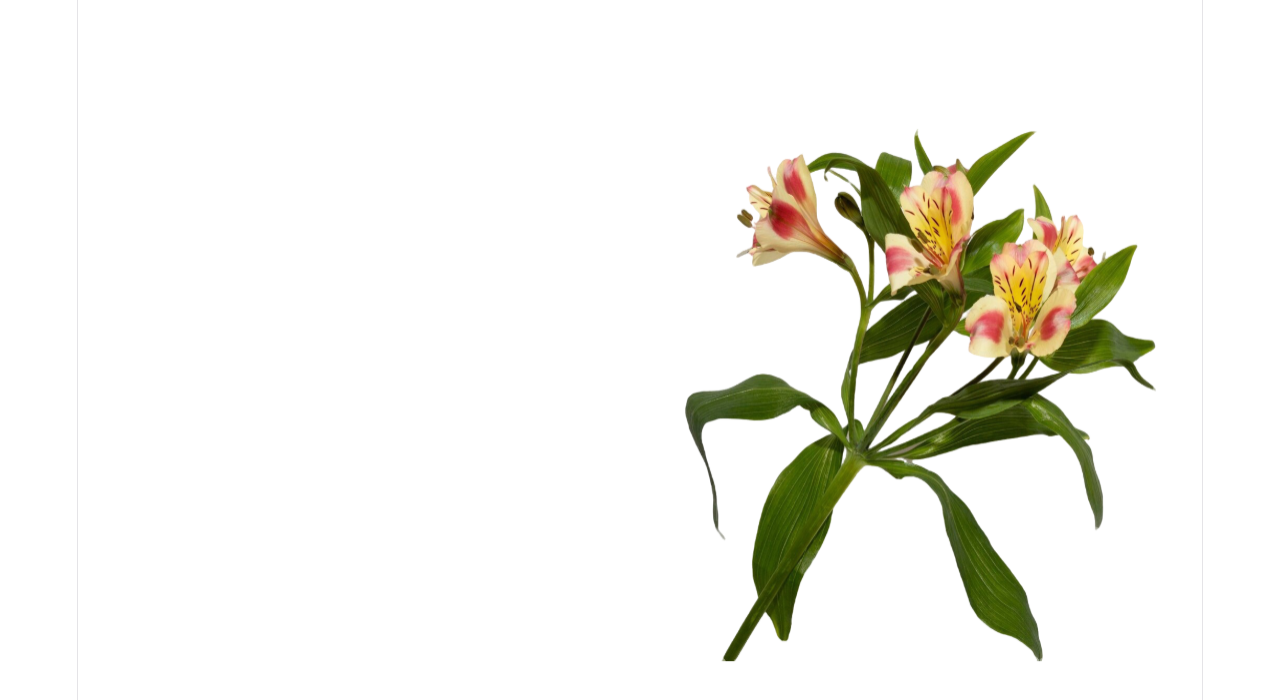
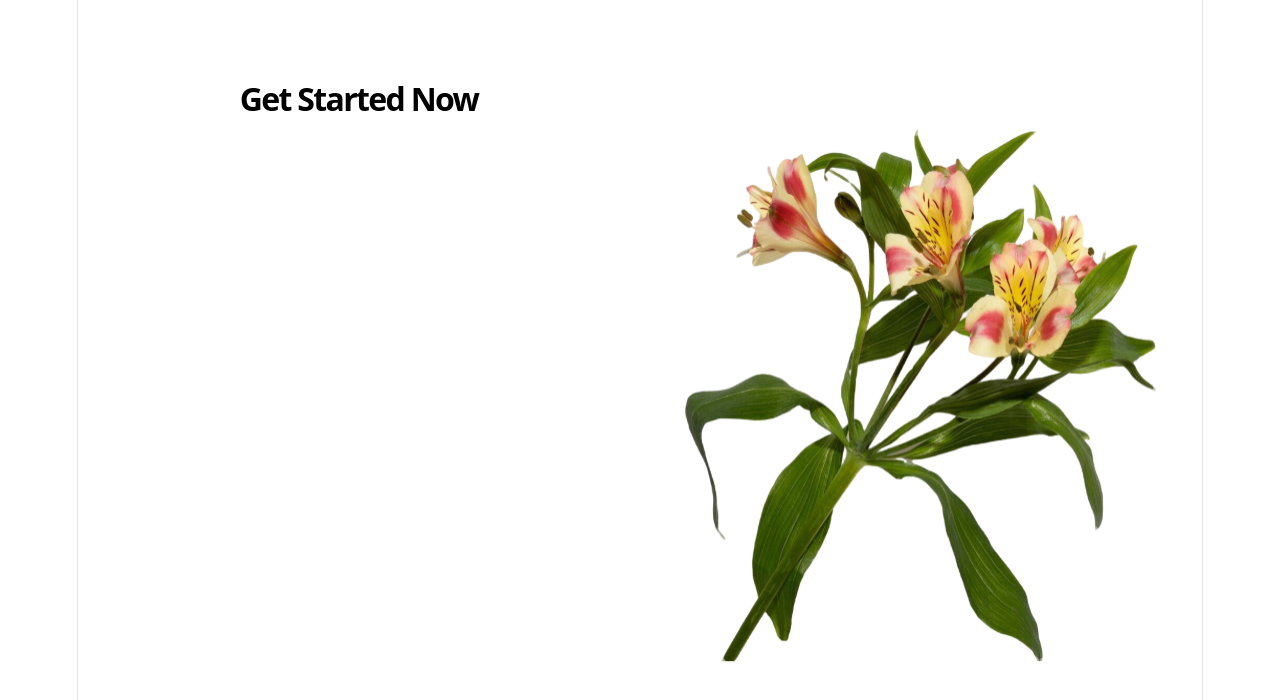
Before and after one commit to ariateangeh-create/appdev1-final-practical-exam, a React (Vite) app: page / in a window 1280 px wide. Shown: the top 700 px of the page. Built offline with nearby package versions, Linux system fonts and the light colour scheme.

Commit message:
Add Sign Up page title

```diff
--- a/src/SignUp.jsx
+++ b/src/SignUp.jsx
@@ -6,7 +6,9 @@ function SignUp() {
   return (
     <main className={styles.page}>
       <section className={styles.leftSection}>
-        {/* Sign Up content will be added here later */}
+        <div className={styles.formContainer}>
+          <h1 className={styles.title}>Get Started Now</h1>
+        </div>
       </section>
 
       <section className={styles.rightSection}>
--- a/src/SignUp.module.css
+++ b/src/SignUp.module.css
@@ -8,6 +8,23 @@
 
 .leftSection {
   min-width: 0;
+  display: flex;
+  justify-content: center;
+  align-items: flex-start;
+  padding: 80px 48px;
+}
+
+.formContainer {
+  width: 100%;
+  max-width: 440px;
+}
+
+.title {
+  margin: 0 0 24px;
+  color: #000000;
+  font-size: 32px;
+  font-weight: 700;
+  line-height: 1.2;
 }
 
 .rightSection {
@@ -31,8 +48,13 @@
     grid-template-columns: 1fr;
   }
 
+  .leftSection {
+    padding: 48px 24px;
+  }
+
   .rightSection {
     min-height: 50vh;
+    padding: 24px;
   }
 
   .flower {
```
Also changed, not shown: ariate-signup-title.png (added).
